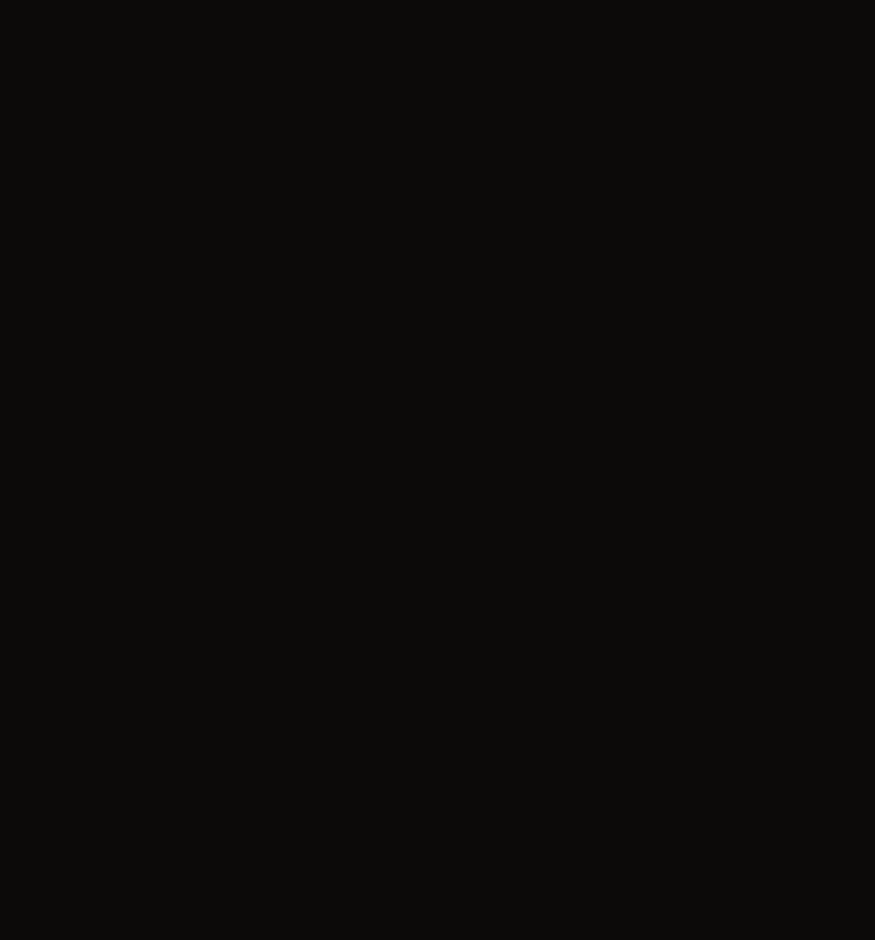
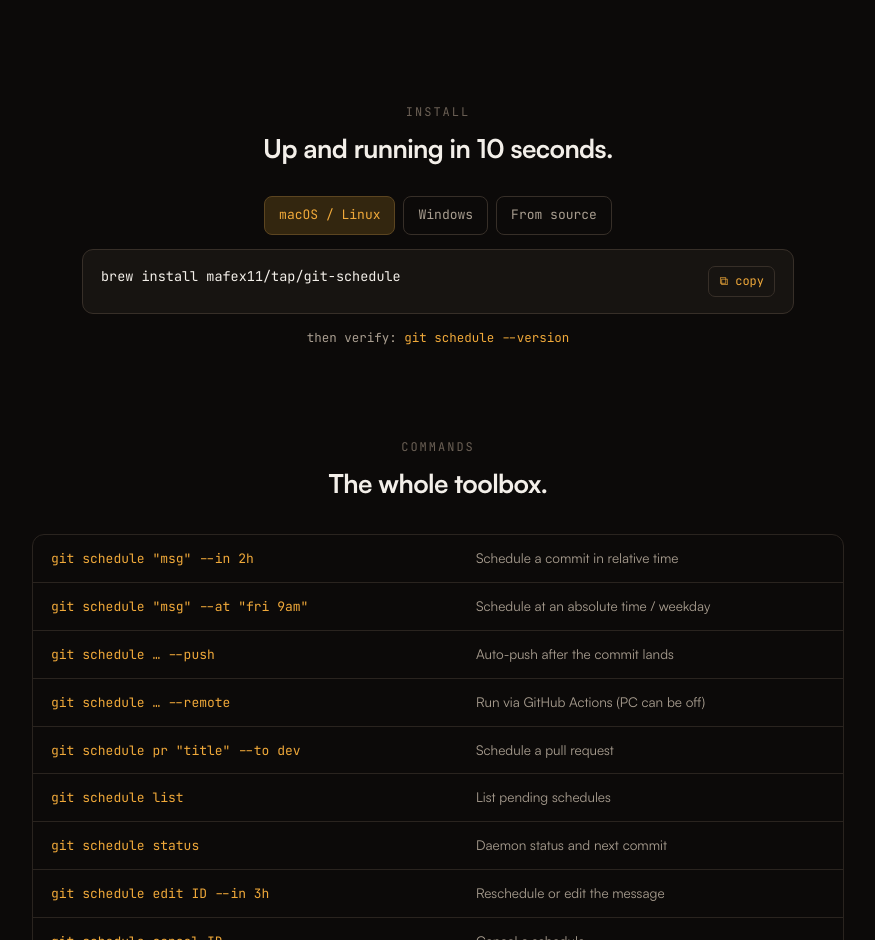
Before and after one commit to mafex11/Git-Schedule, a Next.js app in the folder site/: page / in a window 1280 px wide. Shown: the part 1860-2800 px from the top of the page, without its empty margins (202-1077 px from the left). Before the commit the page ends 1943 px from the top, so only its background shows below. Built offline with nearby package versions, Linux system fonts and the light colour scheme.

Commit message:
Add install, command reference, and footer sections

```diff
--- a/site/app/page.tsx
+++ b/site/app/page.tsx
@@ -2,6 +2,9 @@
 import { Hero } from "@/components/Hero";
 import { Features } from "@/components/Features";
 import { HowItWorks } from "@/components/HowItWorks";
+import { Install } from "@/components/Install";
+import { CommandReference } from "@/components/CommandReference";
+import { Footer } from "@/components/Footer";
 export default function Home() {
-  return <main><Nav /><Hero /><Features /><HowItWorks /></main>;
+  return <main><Nav /><Hero /><Features /><HowItWorks /><Install /><CommandReference /><Footer /></main>;
 }
--- /dev/null
+++ b/site/components/CommandReference.tsx
@@ -0,0 +1,32 @@
+const COMMANDS = [
+  { c: 'git schedule "msg" --in 2h', d: "Schedule a commit in relative time" },
+  { c: 'git schedule "msg" --at "fri 9am"', d: "Schedule at an absolute time / weekday" },
+  { c: "git schedule … --push", d: "Auto-push after the commit lands" },
+  { c: "git schedule … --remote", d: "Run via GitHub Actions (PC can be off)" },
+  { c: 'git schedule pr "title" --to dev', d: "Schedule a pull request" },
+  { c: "git schedule list", d: "List pending schedules" },
+  { c: "git schedule status", d: "Daemon status and next commit" },
+  { c: "git schedule edit ID --in 3h", d: "Reschedule or edit the message" },
+  { c: "git schedule cancel ID", d: "Cancel a schedule" },
+  { c: "git schedule undo", d: "Cancel the most recent schedule" },
+  { c: "git schedule failed", d: "List failed / missed commits" },
+  { c: "git schedule retry ID", d: "Re-stage files from a failed commit" },
+];
+
+export function CommandReference() {
+  return (
+    <section style={{ maxWidth: 860, margin: "0 auto", padding: "0 24px 90px" }}>
+      <p style={{ textAlign: "center", color: "var(--dim)", fontFamily: "var(--font-mono)", fontSize: 12, letterSpacing: 2, textTransform: "uppercase", margin: "0 0 6px" }}>commands</p>
+      <h2 style={{ textAlign: "center", fontSize: 26, letterSpacing: "-0.6px", margin: "0 0 30px", fontWeight: 700 }}>The whole toolbox.</h2>
+      <div style={{ border: "1px solid var(--border)", borderRadius: 12, overflow: "hidden" }}>
+        {COMMANDS.map((cmd, i) => (
+          <div key={cmd.c} style={{ display: "flex", gap: 16, padding: "12px 18px", borderTop: i === 0 ? "none" : "1px solid var(--border)", alignItems: "baseline", flexWrap: "wrap" }}>
+            <code style={{ fontFamily: "var(--font-mono)", fontSize: 13, color: "var(--accent)", flex: "1 1 280px" }}>{cmd.c}</code>
+            <span style={{ color: "var(--muted)", fontSize: 13.5, flex: "1 1 220px" }}>{cmd.d}</span>
+          </div>
+        ))}
+      </div>
+      <p style={{ textAlign: "center", fontFamily: "var(--font-mono)", fontSize: 13, color: "var(--muted)", marginTop: 16 }}>full reference on <a href="https://github.com/mafex11/git-schedule" style={{ color: "var(--accent)" }}>GitHub →</a></p>
+    </section>
+  );
+}
--- /dev/null
+++ b/site/components/Footer.tsx
@@ -0,0 +1,9 @@
+import { VERSION, GITHUB_URL } from "@/lib/demo";
+
+export function Footer() {
+  return (
+    <footer style={{ borderTop: "1px solid var(--border)", padding: "28px 24px", textAlign: "center", fontFamily: "var(--font-mono)", fontSize: 13, color: "var(--dim)" }}>
+      git-schedule v{VERSION} · MIT · built in Rust · <a href={GITHUB_URL} style={{ color: "var(--muted)" }}>GitHub</a>
+    </footer>
+  );
+}
--- /dev/null
+++ b/site/components/Install.tsx
@@ -0,0 +1,30 @@
+"use client";
+import { useState } from "react";
+import { CopyButton } from "@/components/CopyButton";
+
+const TABS = [
+  { key: "mac", label: "macOS / Linux", cmd: "brew install mafex11/tap/git-schedule" },
+  { key: "win", label: "Windows", cmd: "irm https://raw.githubusercontent.com/mafex11/git-schedule/main/install.ps1 | iex" },
+  { key: "src", label: "From source", cmd: "git clone https://github.com/mafex11/git-schedule.git\ncd git-schedule && cargo build --release" },
+];
+
+export function Install() {
+  const [active, setActive] = useState("mac");
+  const tab = TABS.find((t) => t.key === active)!;
+  return (
+    <section id="install" style={{ maxWidth: 760, margin: "0 auto", padding: "20px 24px 90px" }}>
+      <p style={{ textAlign: "center", color: "var(--dim)", fontFamily: "var(--font-mono)", fontSize: 12, letterSpacing: 2, textTransform: "uppercase", margin: "0 0 6px" }}>install</p>
+      <h2 style={{ textAlign: "center", fontSize: 26, letterSpacing: "-0.6px", margin: "0 0 26px", fontWeight: 700 }}>Up and running in 10 seconds.</h2>
+      <div style={{ display: "flex", gap: 8, marginBottom: 14, flexWrap: "wrap", justifyContent: "center" }}>
+        {TABS.map((t) => (
+          <button key={t.key} type="button" onClick={() => setActive(t.key)} style={{ fontFamily: "var(--font-mono)", fontSize: 13, padding: "8px 14px", borderRadius: 8, cursor: "pointer", background: active === t.key ? "var(--accent-dim)" : "transparent", color: active === t.key ? "var(--accent)" : "var(--muted)", border: `1px solid ${active === t.key ? "var(--accent-bd)" : "var(--border-2)"}` }}>{t.label}</button>
+        ))}
+      </div>
+      <div style={{ background: "var(--panel)", border: "1px solid var(--border-2)", borderRadius: 11, padding: "16px 18px", display: "flex", alignItems: "flex-start", justifyContent: "space-between", gap: 12 }}>
+        <pre style={{ margin: 0, fontFamily: "var(--font-mono)", fontSize: 13.5, color: "var(--text)", whiteSpace: "pre-wrap", overflowX: "auto" }}>{tab.cmd}</pre>
+        <CopyButton text={tab.cmd} />
+      </div>
+      <p style={{ textAlign: "center", fontFamily: "var(--font-mono)", fontSize: 12.5, color: "var(--muted)", marginTop: 14 }}>then verify: <span style={{ color: "var(--accent)" }}>git schedule --version</span></p>
+    </section>
+  );
+}
```
